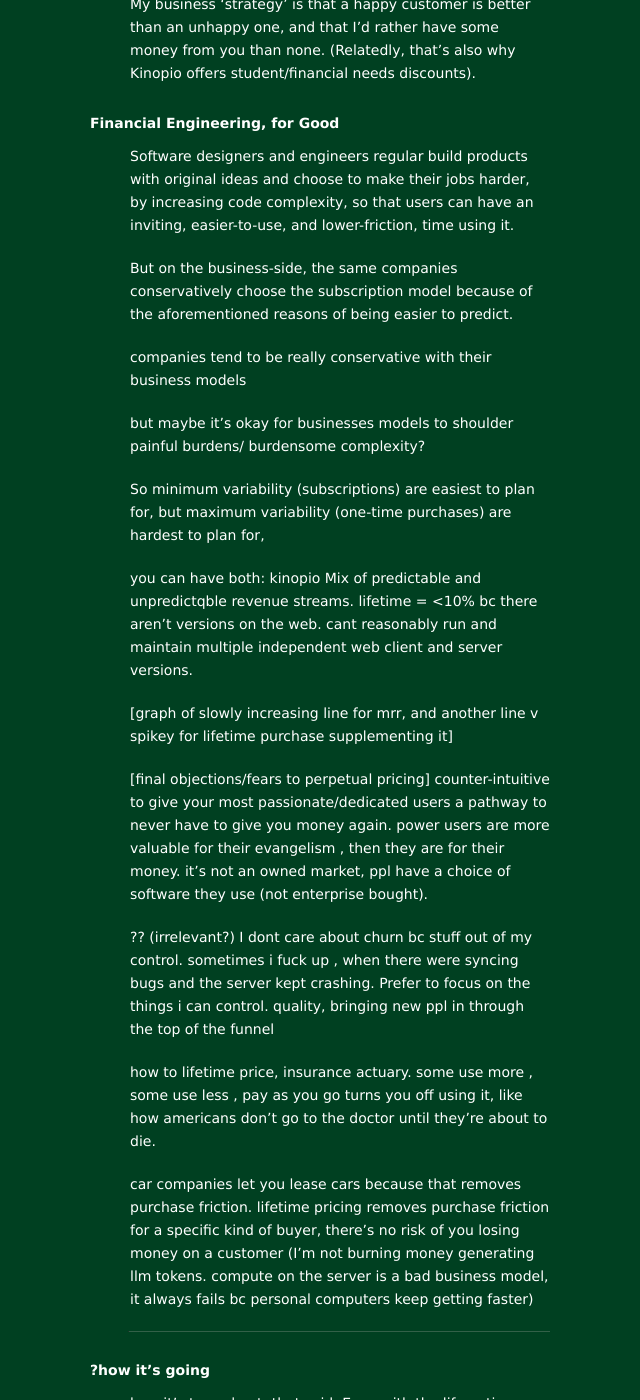
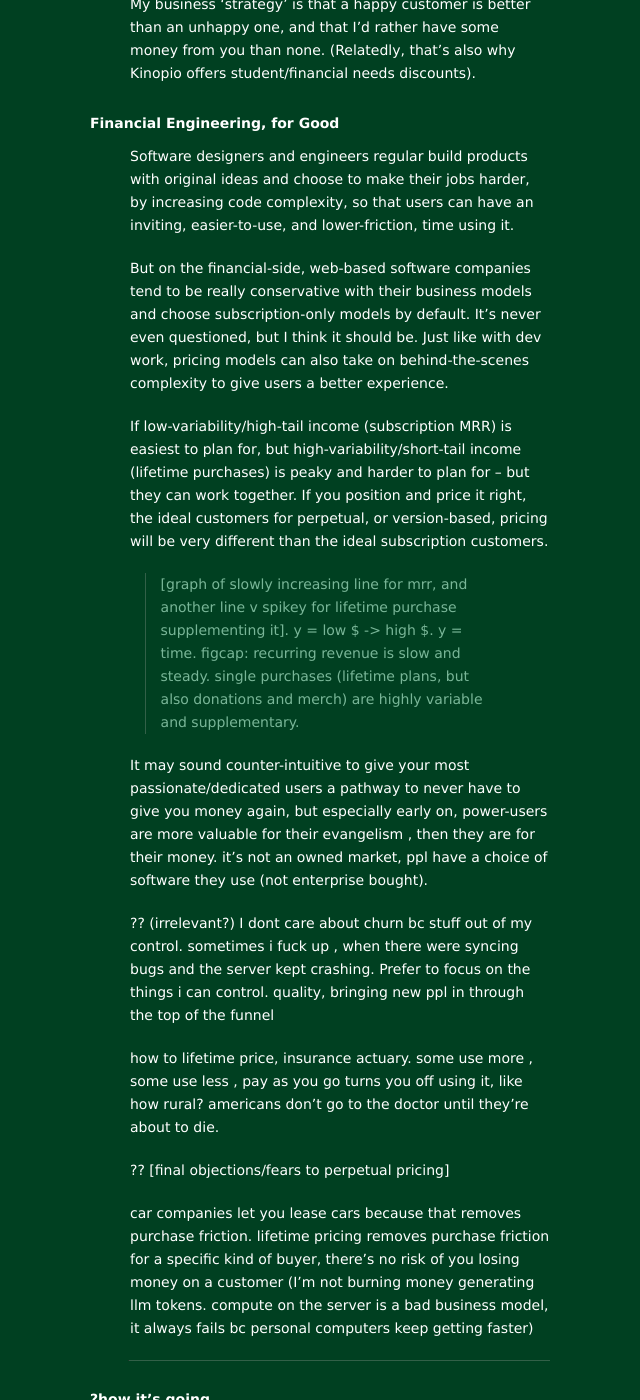
Before and after one commit to pketh/pketh.github.io, a Jekyll site: the page built from index.html, in a window 1280 px wide and 1400 px high, scrolled down 4986 px. Shown: the whole window, without its empty margins (440-1080 px from the left). Built offline with Jekyll 4.4.1, drawn with Linux system fonts in a browser that asks for light colours; the list of posts is cut into pages by our own code; some of the changed text lies outside the part shown.

Commit message:
milestone update

```diff
--- a/_posts/2025-12-02-lifetime-plans.md
+++ b/_posts/2025-12-02-lifetime-plans.md
@@ -95,30 +95,12 @@ My business ‘strategy’ is that a happy customer is better than an unhappy on
 
 Software designers and engineers regular build products with original ideas and choose to make their jobs harder, by increasing code complexity, so that users can have an inviting, easier-to-use, and lower-friction, time using it.
 
+But on the financial-side, web-based software companies tend to be really conservative with their business models and choose subscription-only models by default. It's never even questioned, but I think it should be. Just like with dev work, pricing models can also take on behind-the-scenes complexity to give users a better experience.
 
+If low-variability/high-tail income (subscription MRR) is easiest to plan for, but high-variability/short-tail income (lifetime purchases) is peaky and harder to plan for – but they can work together. If you position and price it right, the ideal customers for perpetual, or version-based, pricing will be very different than the ideal subscription customers.
 
-
-
-
-
-But on the business-side, the same companies conservatively choose the subscription model because of the aforementioned reasons of being easier to predict.
-
-
-companies tend to be really conservative with their business models
-
-
-but maybe it’s okay for businesses models to shoulder painful burdens/ burdensome complexity?
-
-
-So minimum variability (subscriptions) are easiest to plan for, but maximum variability (one-time purchases) are hardest to plan for,
-
-you can have both: kinopio Mix of predictable and unpredictqble revenue streams.
-lifetime = <10% bc there aren't versions on the web. cant reasonably run and maintain multiple independent web client and server versions.
-
-
-
-
-[graph of slowly increasing line for mrr, and another line v spikey for lifetime purchase supplementing it]
+> [graph of slowly increasing line for mrr, and another line v spikey for lifetime purchase supplementing it]. y = low $ -> high $. y = time.
+figcap: recurring revenue is slow and steady. single purchases (lifetime plans, but also donations and merch) are highly variable and supplementary.
 
 
 
@@ -128,14 +110,30 @@ lifetime = <10% bc there aren't versions on the web. cant reasonably run and mai
 
 
 
-[final objections/fears to perpetual pricing] counter-intuitive to give your most passionate/dedicated users a pathway to never have to give you money again.
-power users are more valuable for their evangelism , then they are for their money. it’s not an owned market, ppl have a choice of software they use (not enterprise bought).
+
+
+
+
+
+
+
+
+
+
+
+
+It may sound counter-intuitive to give your most passionate/dedicated users a pathway to never have to give you money again, but especially early on, power-users are more valuable for their evangelism , then they are for their money. it’s not an owned market, ppl have a choice of software they use (not enterprise bought).
+
+
 
 ?? (irrelevant?) I dont care about churn bc stuff out of my control. sometimes i fuck up , when there were syncing bugs and the server kept crashing. Prefer to focus on the things i can control. quality, bringing new ppl in through the top of the funnel
 
-how to lifetime price, insurance actuary. some use more , some use less , pay as you go turns you off using it, like how americans don’t go to the doctor until they’re about to die.
 
 
+how to lifetime price, insurance actuary. some use more , some use less , pay as you go turns you off using it, like how rural? americans don’t go to the doctor until they’re about to die.
+
+
+?? [final objections/fears to perpetual pricing]
 
 car companies let you lease cars because that removes purchase friction. lifetime pricing removes purchase friction for a specific kind of buyer, there's no risk of you losing money on a customer (I'm not burning money generating llm tokens. compute on the server is a bad business model, it always fails bc personal computers keep getting faster)
 
@@ -163,6 +161,9 @@ i think they’re reassured that the lifetime price exists tho. reassurance that
 
 ? lifetime is priced at >3x yearly price because .. churn?
 
+personally,
+you can have both: kinopio Mix of predictable and unpredictqble revenue streams.
+lifetime = <10% bc there aren't versions on the web. cant reasonably run and maintain multiple independent web client and server versions.
 
 don't want lifetime to be too many ppl , like 10% of money from it sounds about right.
 
@@ -174,3 +175,6 @@ conc , a new era/wild west. we dont all have to fit in boxes
 
 (?wheter you’re making softare, zines, a newsletter, youtube channel,..)
 other models like patreon, memberships, oss sponsorships. easy-decision making = think through your goals, embrace alternatives/looking outside the box for funding software, find the most mutually beneficial model. mix models
+
+innovative business models abound
+> Well-planned cities lose money on subsidized services like transit and parks, but make more money back on taxes from increased property values. Insurance companies know that some customers will cost them more than they've paid, but use math to balance affordability with overall profit.
```
Also changed, not shown: other parts of _posts/2025-12-02-lifetime-plans.md (+1 -1 lines).
